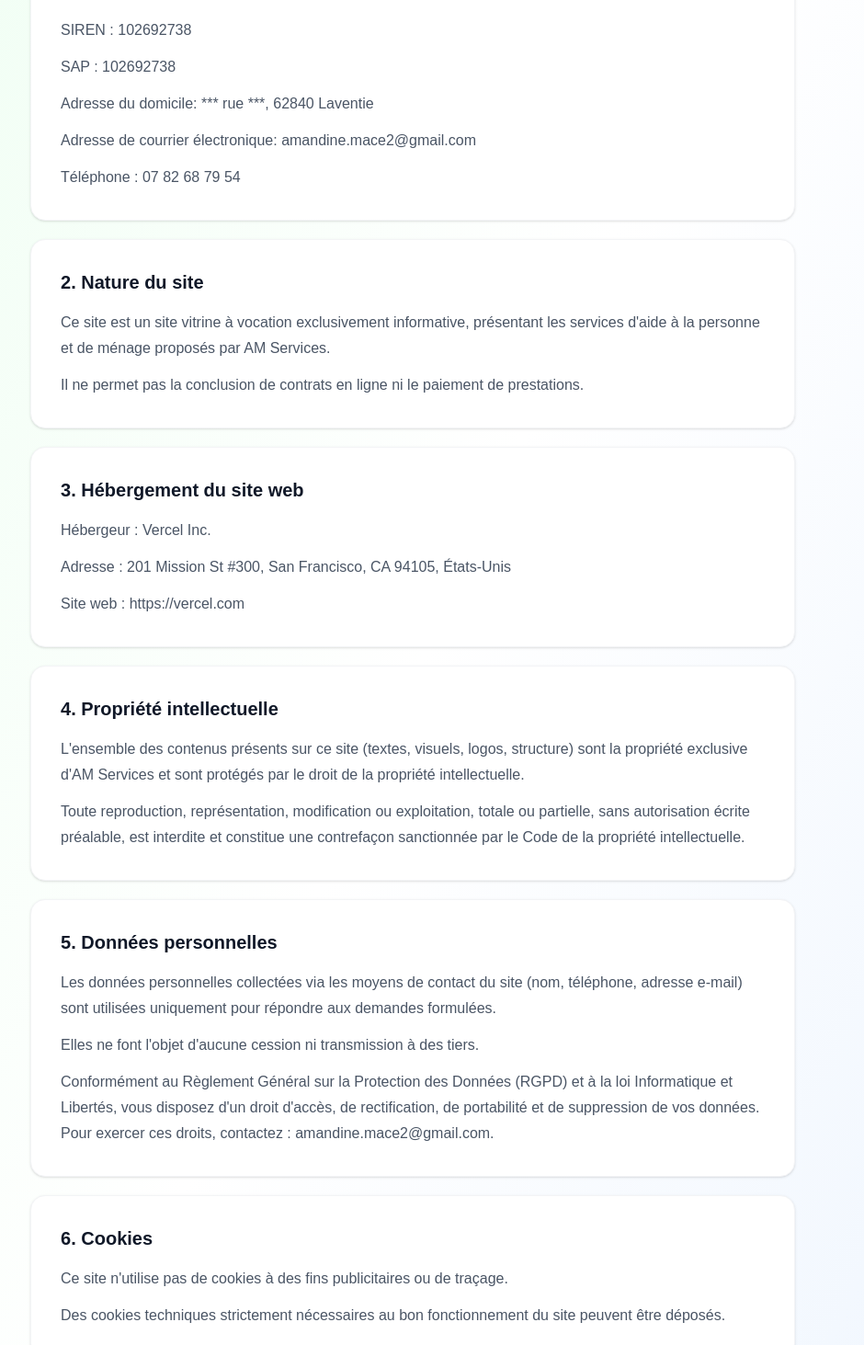
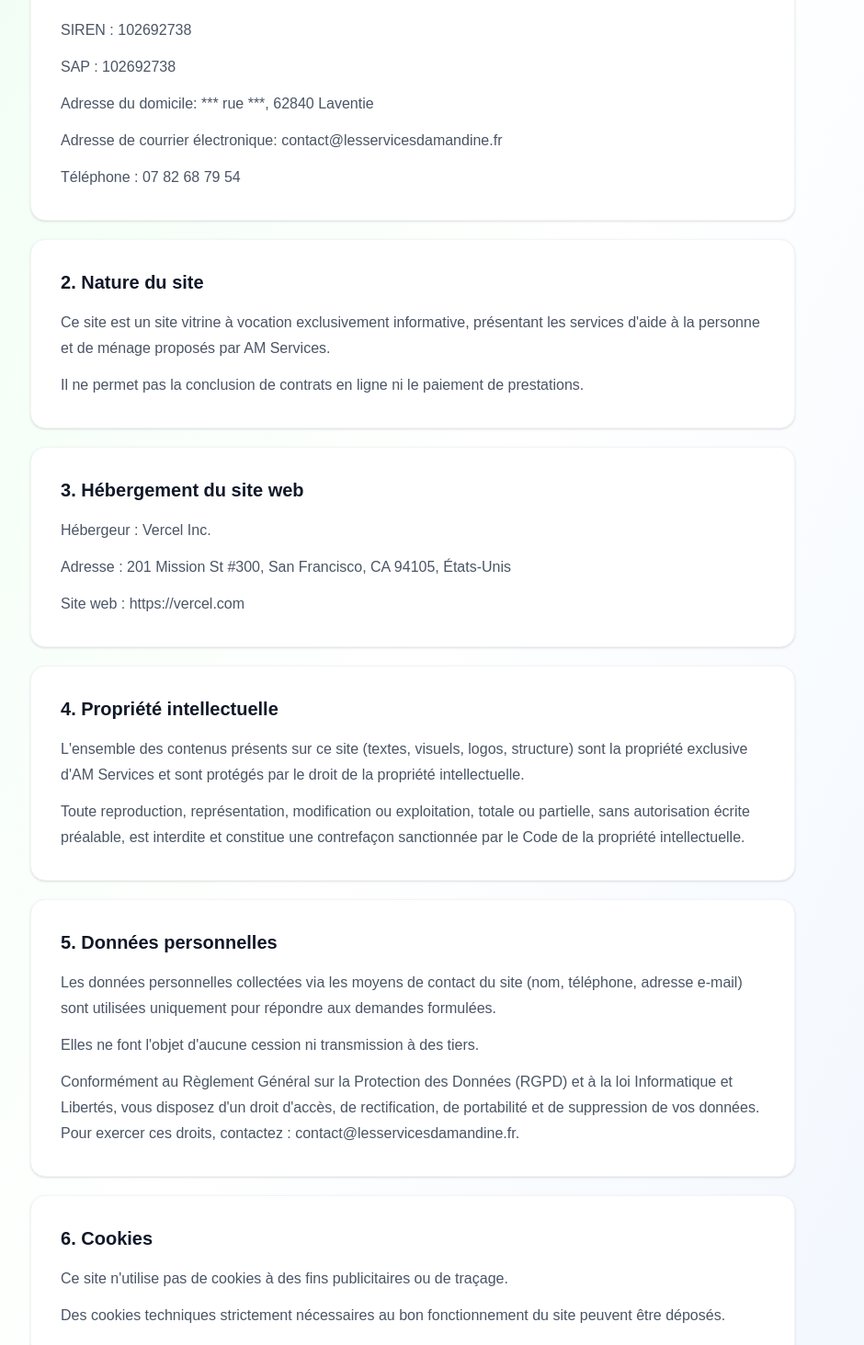
Before and after one commit to nboyet/amservices, a Next.js app: page /mentions-legales in a window 1280 px wide. Shown: the part 680-2143 px from the top of the page at 92% size, without its empty margins (191-1131 px from the left). Built offline with nearby package versions, Linux system fonts and the light colour scheme.

Commit message:
feat: change email address

```diff
--- a/app/_data/content.ts
+++ b/app/_data/content.ts
@@ -2,7 +2,7 @@ import type { SiteContent } from "../_types";
 
 export const CONTENT: SiteContent = {
   phone: "07 82 68 79 54",
-  email: "amandine.mace2@gmail.com",
+  email: "contact@lesservicesdamandine.fr",
   zone: "Laventie et communes voisines",
 
   services: [
@@ -215,7 +215,7 @@ export const CONTENT: SiteContent = {
   footer: {
     name: "AM Services — Aide à la personne",
     phone: "07 82 68 79 54",
-    email: "amandine.mace2@gmail.com",
+    email: "contact@lesservicesdamandine.fr",
     legalUrl: "/mentions-legales",
   },
 };
--- a/app/mentions-legales/page.tsx
+++ b/app/mentions-legales/page.tsx
@@ -17,7 +17,7 @@ const sections: { title: string; content: string[] }[] = [
       "SIREN : 102692738",
       "SAP : 102692738",
       "Adresse du domicile: *** rue ***, 62840 Laventie",
-      "Adresse de courrier électronique: amandine.mace2@gmail.com",
+      "Adresse de courrier électronique: contact@lesservicesdamandine.fr",
       "Téléphone : 07 82 68 79 54",
     ],
   },
@@ -48,7 +48,7 @@ const sections: { title: string; content: string[] }[] = [
     content: [
       "Les données personnelles collectées via les moyens de contact du site (nom, téléphone, adresse e-mail) sont utilisées uniquement pour répondre aux demandes formulées.",
       "Elles ne font l'objet d'aucune cession ni transmission à des tiers.",
-      "Conformément au Règlement Général sur la Protection des Données (RGPD) et à la loi Informatique et Libertés, vous disposez d'un droit d'accès, de rectification, de portabilité et de suppression de vos données. Pour exercer ces droits, contactez : amandine.mace2@gmail.com.",
+      "Conformément au Règlement Général sur la Protection des Données (RGPD) et à la loi Informatique et Libertés, vous disposez d'un droit d'accès, de rectification, de portabilité et de suppression de vos données. Pour exercer ces droits, contactez : contact@lesservicesdamandine.fr.",
     ],
   },
   {
```
